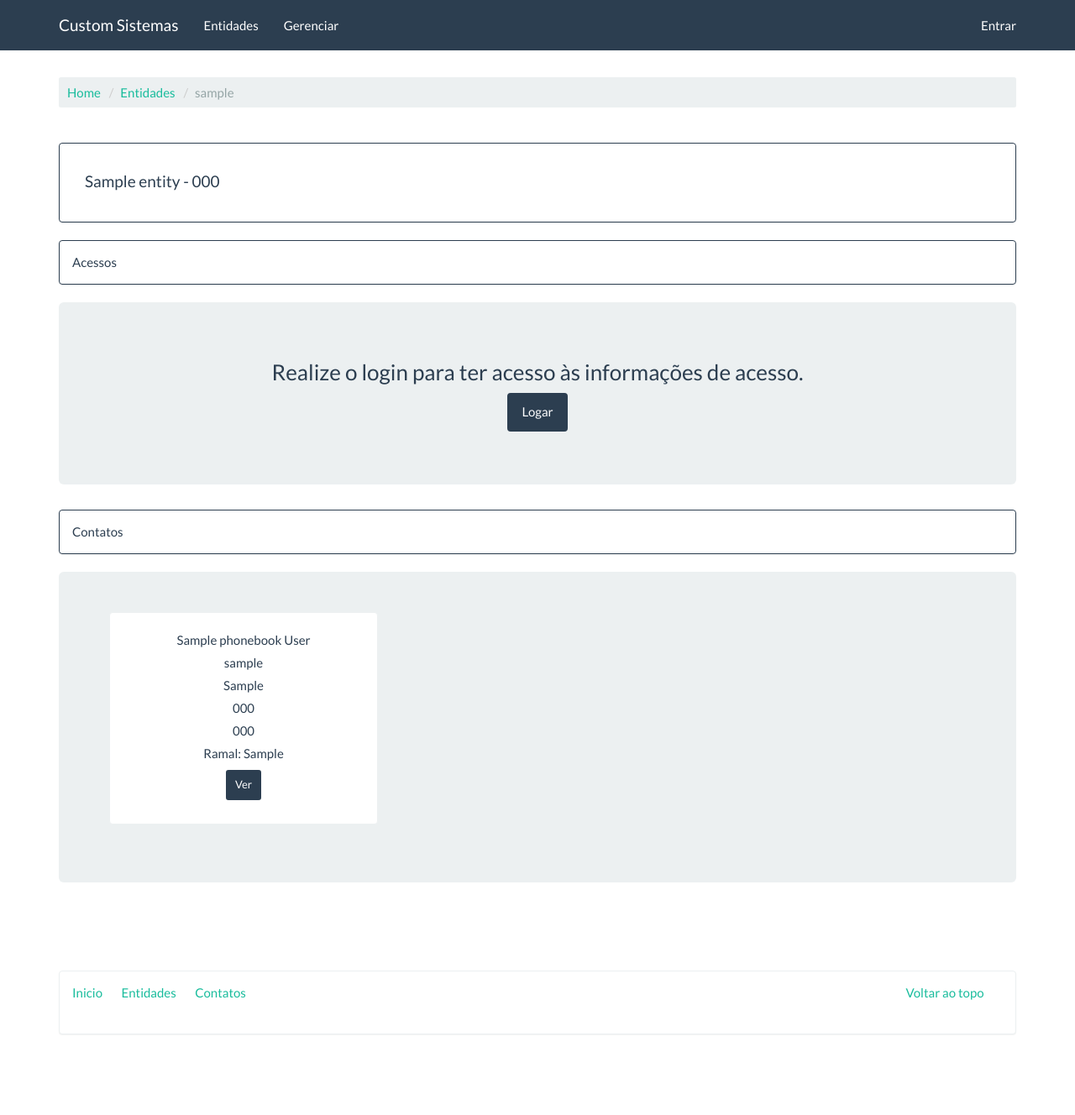
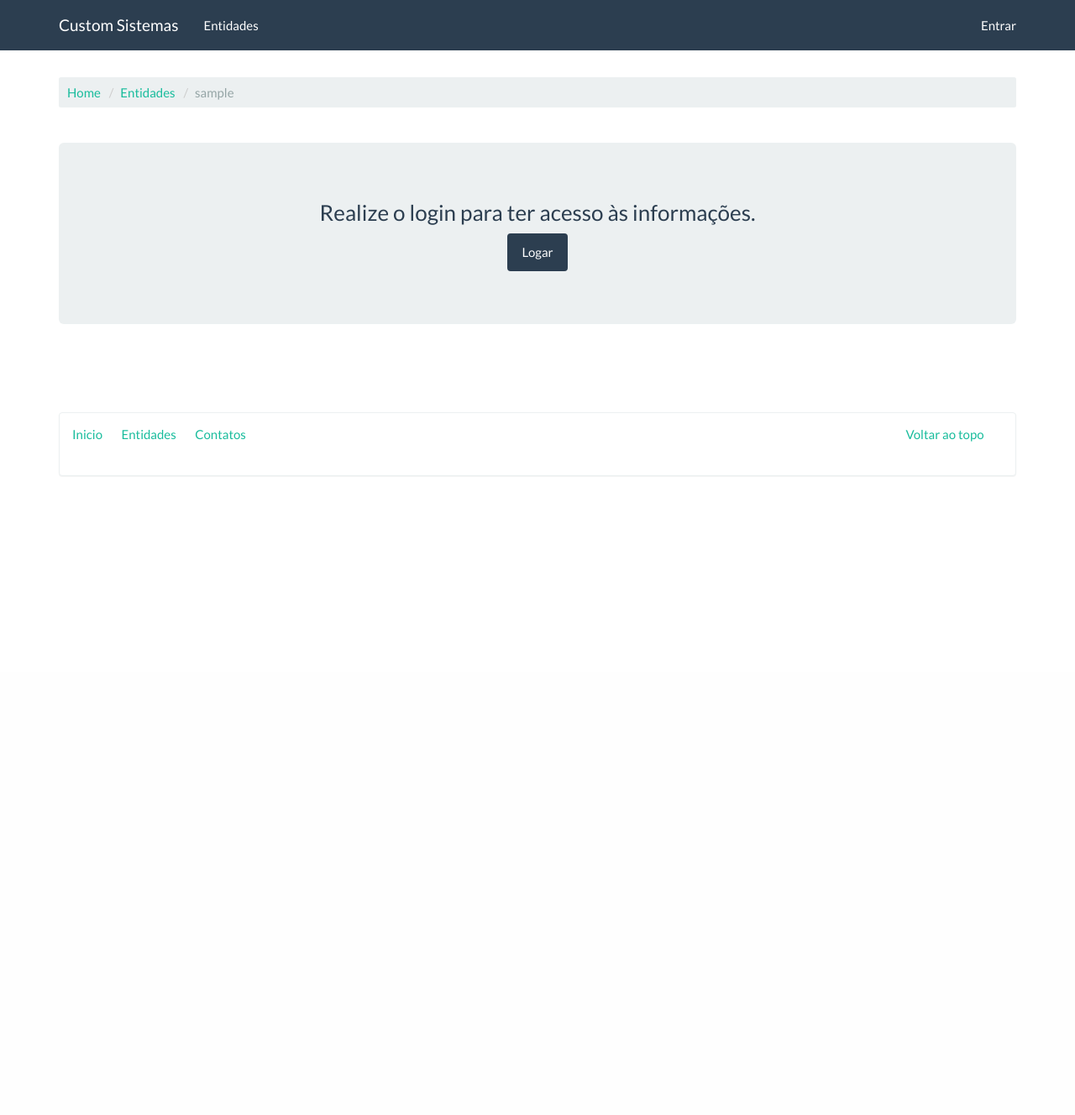
Before and after one commit to isaacgiordani/customsistemas, a Django app: a page that uses core/templates/base.html in a window 1280 px wide. Shown: the whole page at 84% size. After the commit the page ends 567 px from the top, so only its background shows below. Run offline with Django 3.2, Linux system fonts and the light colour scheme; tables that the repository leaves empty hold one stand-in row (values such as "Sample post"); some libraries are stand-ins or nearby versions.

Commit message:
correcoes de login e layout

```diff
--- a/core/templates/base.html
+++ b/core/templates/base.html
@@ -47,9 +47,11 @@
 						<li>
 							<a href="{% url 'listatelefonica:entity_list' %}">Entidades</a>
 						</li>
-						<li>
-							<a href="{% url 'admin:index' %}">Gerenciar</a>
-						</li>
+						{% if user.is_authenticated %}
+						<li><a href="{% url 'admin:index' %}">Gerenciar</a></li>
+						{% else %}
+						{% endif %}
+
 						<!--<li>
 							<a href="{% url 'contact' %}">Contato</a>
 						</li>-->
--- a/core/templates/index.html
+++ b/core/templates/index.html
@@ -24,6 +24,9 @@
           <a href="{% url 'listatelefonica:phone_list' %}" class="">Contatos</a>
           <span class="badge badge-primary badge-pill">{{ phones.count }}</span>
         </li>
+        <li class="list-group-item d-flex justify-content-between align-items-center">
+          <a href="{% url 'admin:index' %}" class="">Gerenciar</a>
+        </li>
       </ul>
       <ul class="list-group">
         <li class="list-group-item d-flex justify-content-between align-items-center">
@@ -32,9 +35,6 @@
         <li class="list-group-item d-flex justify-content-between align-items-center">
           <a href="http://customsistemas.com.br" target="_blank" class="">Site Oficial</a>
         </li>
-        <li class="list-group-item d-flex justify-content-between align-items-center">
-          <a href="{% url 'admin:index' %}" class="">Gerenciar</a>
-        </li>
       </ul>
     </div>
   </div>
--- a/listatelefonica/templates/listatelefonica/entity.html
+++ b/listatelefonica/templates/listatelefonica/entity.html
@@ -3,8 +3,8 @@
 {% block title %}
     {{ current_entity.slug }} | {{ block.super }}
 {% endblock %}
+{% block container %}
 
-{% block container %}
 <div class="page-header">
   <ol class="breadcrumb">
     <li class="breadcrumb-item"><a href="{% url 'index' %}">Home</a></li>
@@ -12,6 +12,9 @@
     <li class="breadcrumb-item active">{{ current_entity.slug }}</li>
   </ol>
 </div>
+
+{% if user.is_authenticated %}
+
 <div class="panel panel-primary">
   <div class="panel-body">
     <div class="panel-heading">
@@ -32,31 +35,24 @@
 
 <div class="jumbotron">
   <div class="row">
-    {% if user.is_authenticated %}
+
     {% for a in access_list %}
     <div class="col-sm-6 col-md-4">
       <div class="thumbnail" style="min-height: 10rem;">
         <div class=caption>
-          <h5 class="text-center">{{a.accesstype}}: <a href="#" class=button1>{{ a.identifier }}</a></h5>
+          <h4 class="text-center">{{a.accesstype}}</h4>
+          <h5 class="text-center">Indentificador: <a href="#" class=button1>{{ a.identifier }}</a></h5>
+          <h5 class="text-center">Senha: <a href="#" class=button1>{{ a.password }}</a></h5>
           {% if a.description != '' %}
           <h5 class="text-center">{{a.description}}</h5>
           {% else %}
           <h5 class="text-center">-</h5>
           {% endif %}
-          <h5 class="text-center">Senha: <a href="#" class=button1>{{ a.password }}</a></h5>
-
         </div>
       </div>
     </div>
     {% endfor %}
-    {% else %}
-    <div class="">
-      <h3 class="text-center">Realize o login para ter acesso às informações de acesso.</h3>
-      <p class="text-center">
-        <a class="btn btn-primary" href="{% url 'login' %}" role="button">Logar</a>
-      </p>
-    </div>
-    {% endif %}
+
   </div>
 </div>
 
@@ -100,4 +96,12 @@
     {% endfor %}
   </div>
 </div>
+{% else %}
+<div class="jumbotron">
+  <h3 class="text-center">Realize o login para ter acesso às informações.</h3>
+  <p class="text-center">
+    <a class="btn btn-primary" href="{% url 'login' %}" role="button">Logar</a>
+  </p>
+</div>
+{% endif %}
 {% endblock %}
```
Also changed, not shown: listatelefonica/templates/listatelefonica/entity_list.html (+10 -1 lines), listatelefonica/templates/listatelefonica/phone_list.html (+11 -0 lines).
